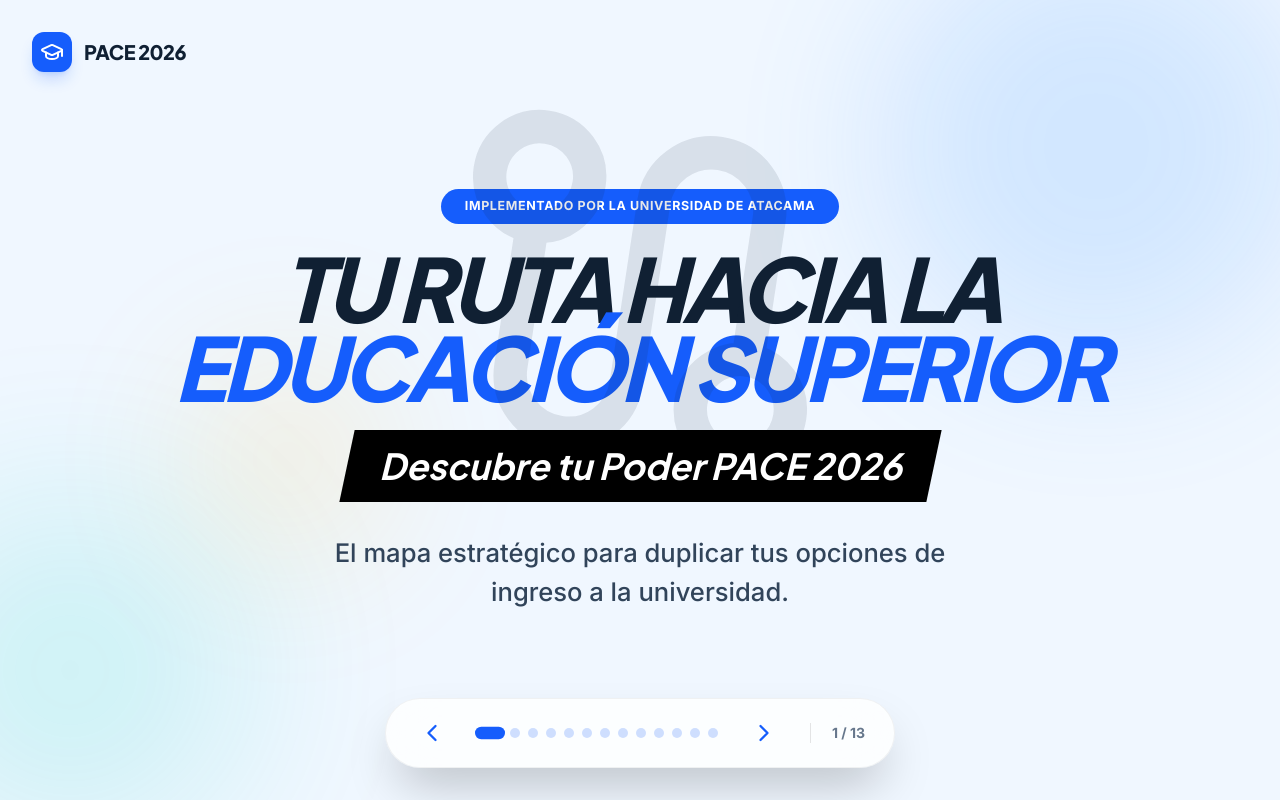
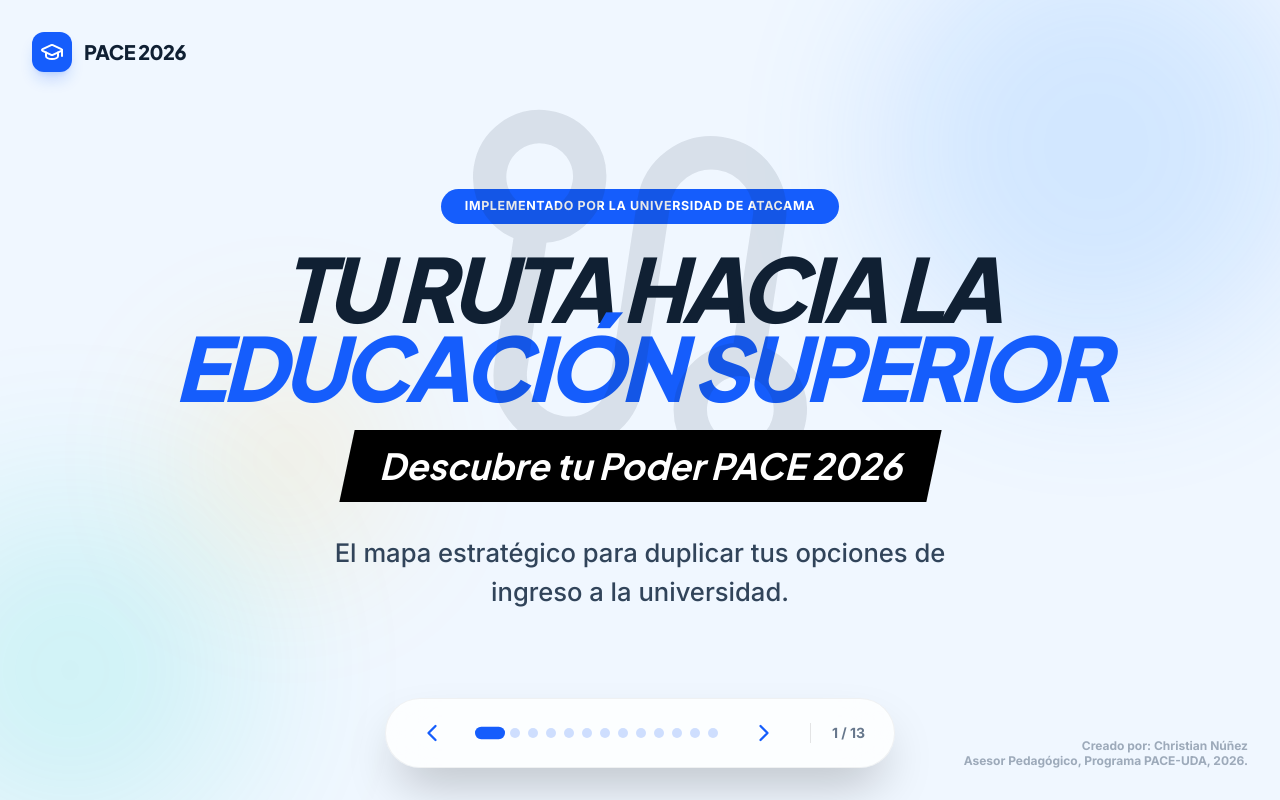
Before and after one commit to Katari2009/PACE-2026-Gu-a-Interactiva, a React (Vite) app: page / in a window 1280 px wide. Built offline with nearby package versions, Linux system fonts and the light colour scheme.

Commit message:
feat: Add creator attribution footer
Adds a fixed footer displaying creator information, including name and affiliation. This enhances transparency and acknowledges the developer and pedagogical advisor.

```diff
--- a/src/App.tsx
+++ b/src/App.tsx
@@ -855,6 +855,14 @@
         </div>
         <span className="font-display font-extrabold text-xl tracking-tight hidden sm:block">PACE 2026</span>
       </div>
+
+      {/* Creator Footer */}
+      <div className="fixed bottom-4 right-4 md:bottom-8 md:right-8 z-50 text-right">
+        <p className="text-[10px] md:text-xs font-bold text-text-muted opacity-60 leading-tight">
+          Creado por: Christian Núñez <br/>
+          Asesor Pedagógico, Programa PACE-UDA, 2026.
+        </p>
+      </div>
     </div>
   );
 }
```
